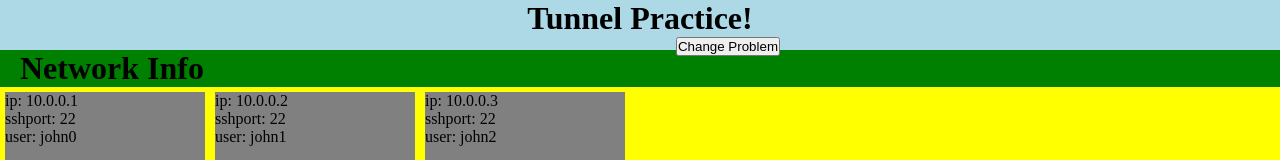
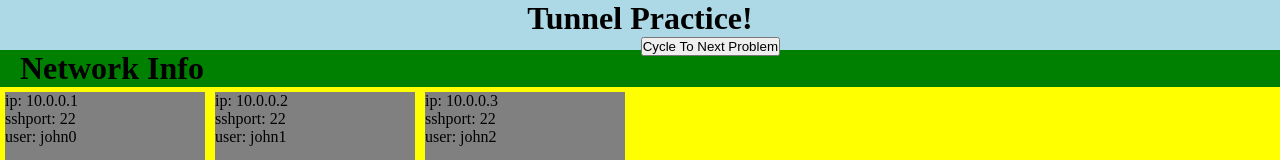
Before and after one commit to spenceradolph/tunnel-project, a React (Create React App) app: page / in a window 1280 px wide. Shown: the top 160 px of the page. Built offline with nearby package versions, Linux system fonts and the light colour scheme.

Commit message:
starting to refactor

```diff
--- a/src/components/App.tsx
+++ b/src/components/App.tsx
@@ -1,5 +1,6 @@
-import { CSSProperties, useEffect, useState } from 'react';
+import { CSSProperties, useState } from 'react';
 import { problems } from '../problems';
+import { Answers } from '../types';
 import { AnswerBox } from './answerSection';
 import { NetworkDiagram } from './networkSection';
 import { SchemeOfManeuver } from './schemeSection';
@@ -10,13 +11,6 @@ const appStyle: CSSProperties = {
 	height: '100vh',
 	width: '100vw',
 };
-
-export type Answers = {
-	localPort: number;
-	target: number;
-	direction: 'forward' | 'reverse';
-	targetPort: number;
-}[][];
 
 export function App() {
 	// TODO: problem selection (random or select)
@@ -36,10 +30,10 @@ export function App() {
 
 	return (
 		<div style={appStyle}>
-			<TopBar {...{ selectedProblem, setSelectedProblem, answerHook }} />
+			<TopBar {...{ selectedProblem, setSelectedProblem, answerHook, problemsLength: problems.length }} />
 			<NetworkDiagram networkTopology={topology} />
-			<SchemeOfManeuver scheme={scheme} topology={topology} />
-			<AnswerBox scheme={scheme} topology={topology} answerHook={answerHook} />
+			<SchemeOfManeuver {...{ scheme, topology }} />
+			<AnswerBox {...{ scheme, topology, answerHook, selectedProblem }} />
 		</div>
 	);
 }
--- a/src/components/TopBar.tsx
+++ b/src/components/TopBar.tsx
@@ -1,4 +1,5 @@
 import { CSSProperties } from 'react';
+import { problems } from '../problems';
 
 const barStyle: CSSProperties = {
 	width: '100%',
@@ -10,9 +11,10 @@ type Props = {
 	selectedProblem: number;
 	setSelectedProblem: React.Dispatch<React.SetStateAction<number>>;
 	answerHook: any;
+	problemsLength: number;
 };
 
-export function TopBar({ selectedProblem, setSelectedProblem, answerHook }: Props) {
+export function TopBar({ selectedProblem, setSelectedProblem, answerHook, problemsLength }: Props) {
 	const [answers, setAnswers] = answerHook;
 
 	return (
@@ -21,11 +23,11 @@ export function TopBar({ selectedProblem, setSelectedProblem, answerHook }: Prop
 			<button
 				style={{ float: 'right', marginRight: '500px' }}
 				onClick={() => {
-					setSelectedProblem(0);
+					setSelectedProblem((selectedProblem + 1) % problemsLength);
 					setAnswers([]);
 				}}
 			>
-				Change Problem
+				Cycle To Next Problem
 			</button>
 		</div>
 	);
--- a/src/components/answerSection/AnswerBox.tsx
+++ b/src/components/answerSection/AnswerBox.tsx
@@ -1,5 +1,5 @@
 import { CSSProperties, MouseEventHandler, useEffect } from 'react';
-import { NetworkTopology, schemeOfManeuver } from '../networkSection';
+import { NetworkTopology, schemeOfManeuver } from '../../types';
 import { AnswerLine } from './AnswerLine';
 
 const sectionStyle: CSSProperties = {
@@ -11,15 +11,16 @@ type Props = {
 	scheme: schemeOfManeuver;
 	topology: NetworkTopology;
 	answerHook: any;
+	selectedProblem: any;
 };
 
-export function AnswerBox({ scheme, topology, answerHook }: Props) {
+export function AnswerBox({ scheme, topology, answerHook, selectedProblem }: Props) {
 	const [answers, setAnswers] = answerHook;
 
 	useEffect(() => {
 		const stored = localStorage.getItem('tunnel');
 		if (stored !== null) setAnswers(JSON.parse(stored));
-	}, []);
+	}, [setAnswers]);
 
 	// useEffect(() => {
 	// 	setAnswers([]);
--- a/src/components/answerSection/AnswerLine.tsx
+++ b/src/components/answerSection/AnswerLine.tsx
@@ -1,6 +1,5 @@
 import { CSSProperties, Dispatch, MouseEventHandler, useState } from 'react';
-import { NetworkTopology, schemeOfManeuver, Step } from '../networkSection';
-import { Answers } from '../App';
+import { Answers, NetworkTopology, schemeOfManeuver, Step } from '../../types';
 
 const answerLineStyle: CSSProperties = {
 	height: '50px',
--- a/src/components/networkSection/NetworkDiagram.tsx
+++ b/src/components/networkSection/NetworkDiagram.tsx
@@ -1,5 +1,5 @@
 import { CSSProperties } from 'react';
-import { NetworkTopology } from './networkTypes';
+import { NetworkTopology } from '../../types';
 
 const networkDiagramStyle: CSSProperties = {
 	width: '100%',
--- a/src/components/networkSection/index.ts
+++ b/src/components/networkSection/index.ts
@@ -1,2 +1 @@
-export * from "./NetworkDiagram";
-export * from "./networkTypes";
+export * from './NetworkDiagram';
--- a/src/components/networkSection/networkTypes.ts
+++ /dev/null
@@ -1,20 +0,0 @@
-// > 192.168.0.1
-// -> 192.168.0.2
-// --< 192.168.0.3
-
-export type Step = {
-	type: 'forward' | 'reverse';
-	through: number;
-	target: number;
-};
-
-export type schemeOfManeuver = Step[];
-
-type box = {
-	user: string;
-	ip: string;
-	sshPort: number;
-	reversePort?: number;
-};
-
-export type NetworkTopology = box[];
--- a/src/components/schemeSection/SchemeOfManeuver.tsx
+++ b/src/components/schemeSection/SchemeOfManeuver.tsx
@@ -1,5 +1,5 @@
 import { CSSProperties } from 'react';
-import { NetworkTopology, schemeOfManeuver } from '../networkSection';
+import { NetworkTopology, schemeOfManeuver } from '../../types';
 
 const schemeStyle: CSSProperties = {
 	backgroundColor: 'yellow',
--- a/src/problems/index.ts
+++ b/src/problems/index.ts
@@ -1,10 +1,4 @@
-import { NetworkTopology, schemeOfManeuver } from '../components/networkSection';
-
-// TODO: consider putting this with other typings
-type Problem = {
-	topology: NetworkTopology;
-	scheme: schemeOfManeuver;
-};
+import { Problem } from '../types';
 
 // > 192.168.0.1
 // -> 192.168.0.2
--- /dev/null
+++ b/src/types.ts
@@ -0,0 +1,28 @@
+export type Step = {
+	type: 'forward' | 'reverse';
+	through: number;
+	target: number;
+};
+
+export type schemeOfManeuver = Step[];
+
+type box = {
+	user: string;
+	ip: string;
+	sshPort: number;
+	reversePort?: number;
+};
+
+export type NetworkTopology = box[];
+
+export type Problem = {
+	topology: NetworkTopology;
+	scheme: schemeOfManeuver;
+};
+
+export type Answers = {
+	localPort: number;
+	target: number;
+	direction: 'forward' | 'reverse';
+	targetPort: number;
+}[][];
```
